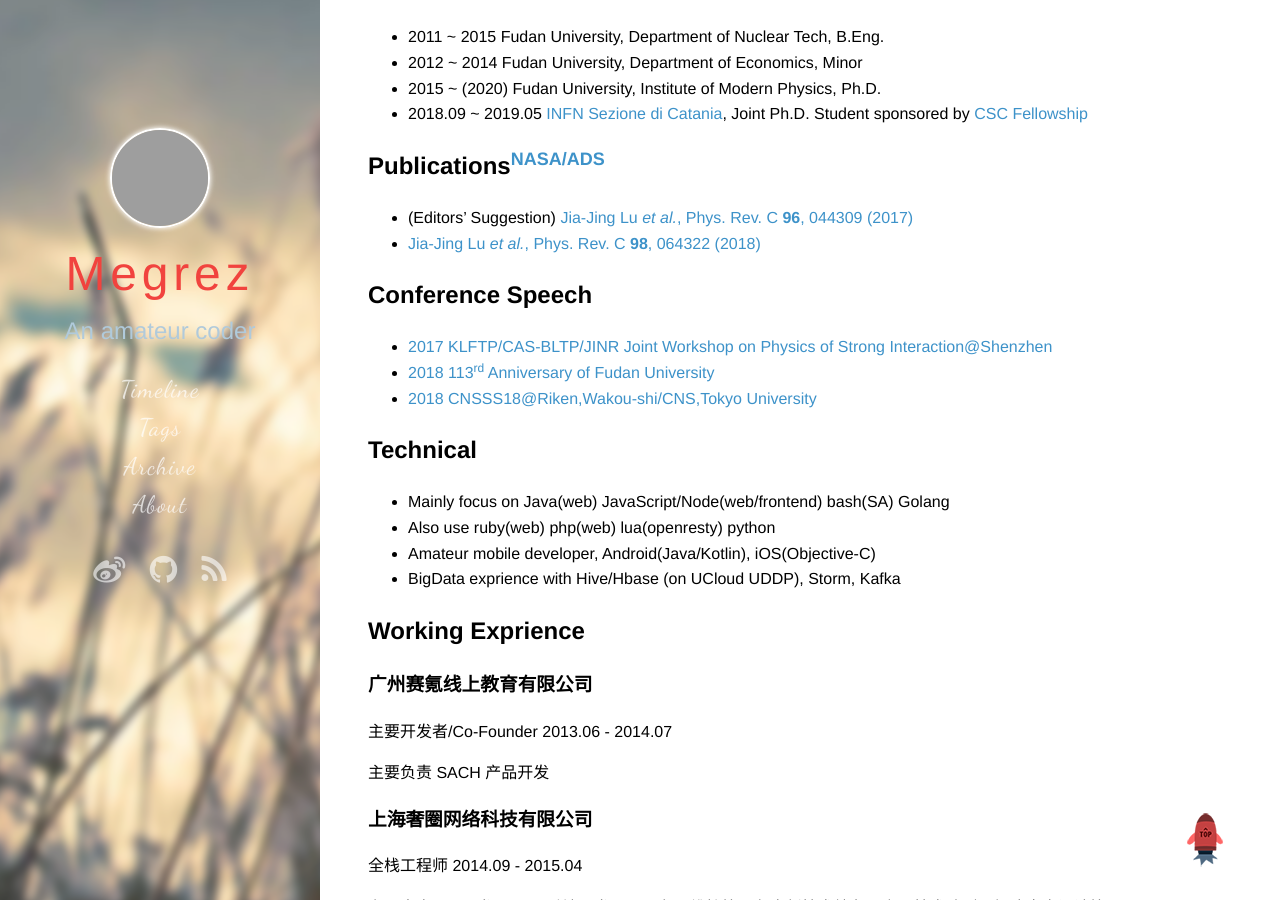
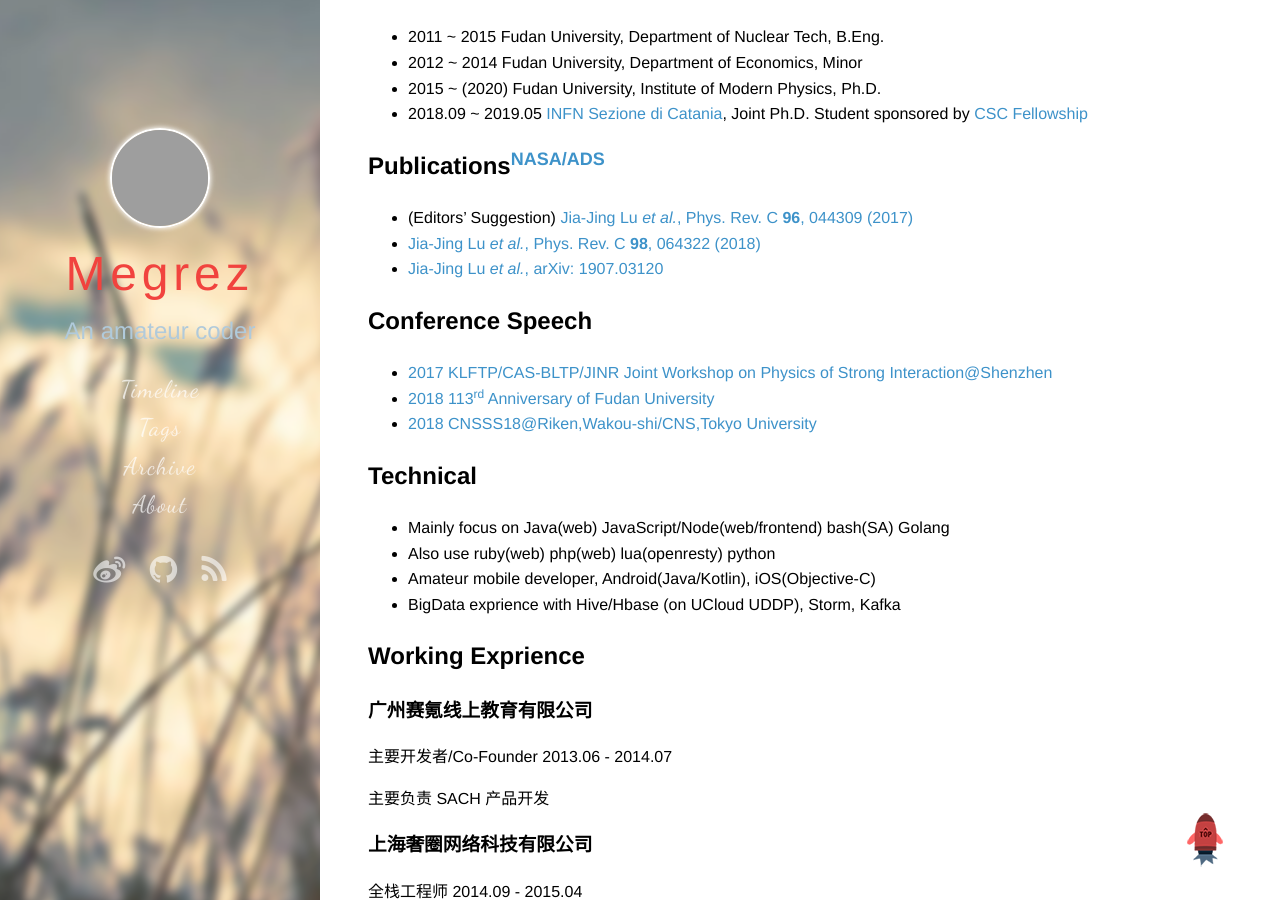
Before and after one commit to lujiajing1126/lujiajing1126.github.com, a Jekyll site: the page built from resume.md, in a window 1280 px wide and 900 px high, scrolled down 441 px. Built offline with Jekyll 4.4.1, drawn with Linux system fonts in a browser that asks for light colours; some web fonts are replaced; comment, search, counter and statistics services are not loaded; grey boxes are pictures that could not be loaded.

Commit message:
index arXiv paper

```diff
--- a/resume.md
+++ b/resume.md
@@ -33,6 +33,7 @@ Scopus: [Lu, Jiajing](https://www.scopus.com/authid/detail.uri?authorId=57196025
 
  - (Editors' Suggestion) [Jia-Jing Lu _et al._, Phys. Rev. C **96**, 044309 (2017)](https://doi.org/10.1103/PhysRevC.96.044309)
  - [Jia-Jing Lu _et al._, Phys. Rev. C **98**, 064322 (2018)](https://doi.org/10.1103/PhysRevC.98.064322)
+ - [Jia-Jing Lu _et al._, arXiv: 1907.03120](https://arxiv.org/abs/1907.03120)
 
 ## Conference Speech
 
```
